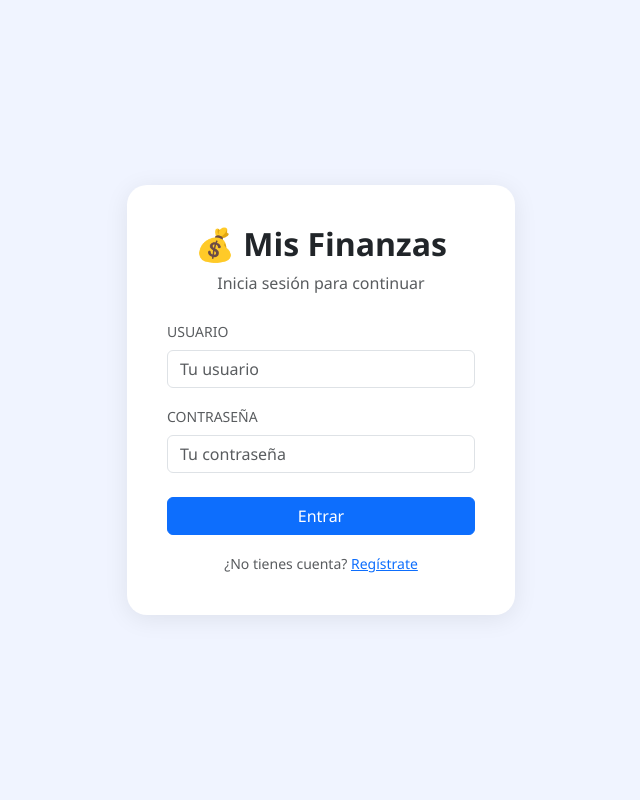
After one commit to emrizo88/finanzas-app, a Flask app: page /login in a window 1280 px wide. The commit adds this page. Shown: the whole page, without its empty margins (319-959 px from the left). Run offline with Flask 3, Linux system fonts and the light colour scheme.

Commit message:
Update masivo con pagina de login

```diff
--- a/app.py
+++ b/app.py
@@ -1,8 +1,21 @@
-from flask import Flask, request, redirect, url_for, render_template
-from database import crear_tablas, agregar_inversion_db,eliminar_inversion_db,obtener_inversiones,eliminar_deuda,agregar_deuda,obtener_deudas, eliminar_presupuesto_db,obtener_presupuestos, agregar_presupuesto_db,actualizar_monto_gastado, obtener_transacciones, agregar_transaccion, eliminar_transaccion, obtener_resumen_mes
+from flask import Flask, request, redirect, url_for, render_template, session
+from werkzeug.security import check_password_hash
+from database import crear_tablas, registrar_usuario, obtener_usuario,agregar_inversion_db,eliminar_inversion_db,obtener_inversiones,eliminar_deuda,agregar_deuda,obtener_deudas, eliminar_presupuesto_db,obtener_presupuestos, agregar_presupuesto_db,actualizar_monto_gastado, obtener_transacciones, agregar_transaccion, eliminar_transaccion, obtener_resumen_mes
 from datetime import date
+
 app = Flask(__name__)
+app.secret_key = 'clave_secreta_123'
 crear_tablas()
+
+@app.before_request
+def verificar_sesion():
+    if request.endpoint in ('login', 'register','static'):
+        return
+
+    if 'usuario' not in session:
+        return redirect(url_for('login'))
+
+
 
 @app.route('/')
 def index():
@@ -90,7 +103,42 @@ def eliminar_inversiones(id):
     eliminar_inversion_db(id)
     return redirect(url_for('inversiones'))
 
+@app.route('/login' ,methods =['POST','GET'])
+def login():
+    if request.method == 'GET':
+        return render_template('login.html')
 
+    username = request.form['username']
+    password = request.form['password']
+    user = obtener_usuario(username)
+    if user is None:
+        return "Login Error: Usuario no encontrado"
+
+    if (check_password_hash(user['password'],password)):
+        session['usuario'] = user['username']
+
+        return redirect(url_for('index'))
+    else:
+        return "Login Error: Datos Incorrectos"
+
+@app.route('/register',methods=['GET', 'POST'])
+def register():
+    if request.method == 'GET':
+        return render_template('register.html')
+
+    username = request.form['username']
+    password = request.form['password']
+
+    try:
+        registrar_usuario(username,password)
+    except:
+        return "Error: Ese usuario ya es existente."
+    return redirect(url_for('login'))
+
+@app.route('/logout')
+def logout():
+    session.clear()
+    return redirect(url_for('login'))
 
 @app.route('/transacciones')
 def transacciones():
--- a/database.py
+++ b/database.py
@@ -1,4 +1,5 @@
 import sqlite3
+from werkzeug.security import generate_password_hash
 
 DATABASE = 'finanzas.db'
 
@@ -205,7 +206,32 @@ def crear_tablas():
             valor_actual     REAL NOT NULL,
             fecha            TEXT NOT NULL
         );
+
+        CREATE TABLE IF NOT EXISTS users (
+            id          INTEGER PRIMARY KEY AUTOINCREMENT,
+            username       TEXT NOT NULL UNIQUE,
+            password        TEXT NOT NULL
+        );
     ''')
 
     conn.commit()
     conn.close()
+
+def registrar_usuario(username, password):
+    conn = get_connection()
+    cursor = conn.cursor()
+    password = generate_password_hash(password)
+    cursor.execute('''
+        INSERT INTO users (username,password) VALUES (?,?) ''', (username,password))
+    conn.commit()
+    conn.close()
+
+def obtener_usuario(username):
+    conn = get_connection()
+    cursor = conn.cursor()
+    cursor.execute('''
+        SELECT * FROM users WHERE username = ?
+    ''',(username,))
+    users = cursor.fetchone()
+
+    return users
--- a/static/css/style.css
+++ b/static/css/style.css
@@ -74,3 +74,25 @@ body {
     box-shadow: 0 2px 12px rgba(0,0,0,0.06);
     border: 1px solid #f0f0f0;
 }
+
+
+body.login-body {
+    background: #f0f4ff;
+    display: flex;
+    align-items: center;
+    justify-content: center;
+    min-height: 100vh;
+}
+
+.login-container {
+    width: 100%;
+    max-width: 420px;
+    padding: 1rem;
+}
+
+.login-card {
+    background: white;
+    border-radius: 20px;
+    padding: 2.5rem;
+    box-shadow: 0 4px 24px rgba(0,0,0,0.08);
+}
--- a/templates/base.html
+++ b/templates/base.html
@@ -32,6 +32,10 @@
         <a href="{{ url_for('inversiones') }}" class="nav-link">
             <i class="bi bi-graph-up-arrow"></i> Inversiones
         </a>
+
+        <a href="{{ url_for('logout') }}" class="nav-link mt-auto text-danger">
+            <i class="bi bi-box-arrow-left"></i> Cerrar sesión
+        </a>
     </nav>
 
     <!-- Contenido principal -->
--- /dev/null
+++ b/templates/login.html
@@ -0,0 +1,40 @@
+<!DOCTYPE html>
+<html lang="es">
+<head>
+    <meta charset="UTF-8">
+    <meta name="viewport" content="width=device-width, initial-scale=1.0">
+    <title>Login — Mis Finanzas</title>
+    <link href="https://cdn.jsdelivr.net/npm/bootstrap@5.3.0/dist/css/bootstrap.min.css" rel="stylesheet">
+    <link rel="stylesheet" href="{{ url_for('static', filename='css/style.css') }}">
+</head>
+<body class="login-body">
+
+<div class="login-container">
+
+    <div class="login-card">
+        <div class="text-center mb-4">
+            <h2 class="fw-bold">💰 Mis Finanzas</h2>
+            <p class="text-muted">Inicia sesión para continuar</p>
+        </div>
+
+        <form action="/login" method="POST">
+            <div class="mb-3">
+                <label class="form-label text-muted small">USUARIO</label>
+                <input type="text" name="username" class="form-control" placeholder="Tu usuario" required>
+            </div>
+            <div class="mb-4">
+                <label class="form-label text-muted small">CONTRASEÑA</label>
+                <input type="password" name="password" class="form-control" placeholder="Tu contraseña" required>
+            </div>
+            <button type="submit" class="btn btn-primary w-100">Entrar</button>
+        </form>
+
+        <div class="text-center mt-3">
+            <small class="text-muted">¿No tienes cuenta? <a href="/register">Regístrate</a></small>
+        </div>
+    </div>
+
+</div>
+
+</body>
+</html>
```
Also changed, not shown: requirements.txt (+1 -47 lines), templates/register.html (added, +40 -0 lines), finanzas.db.
